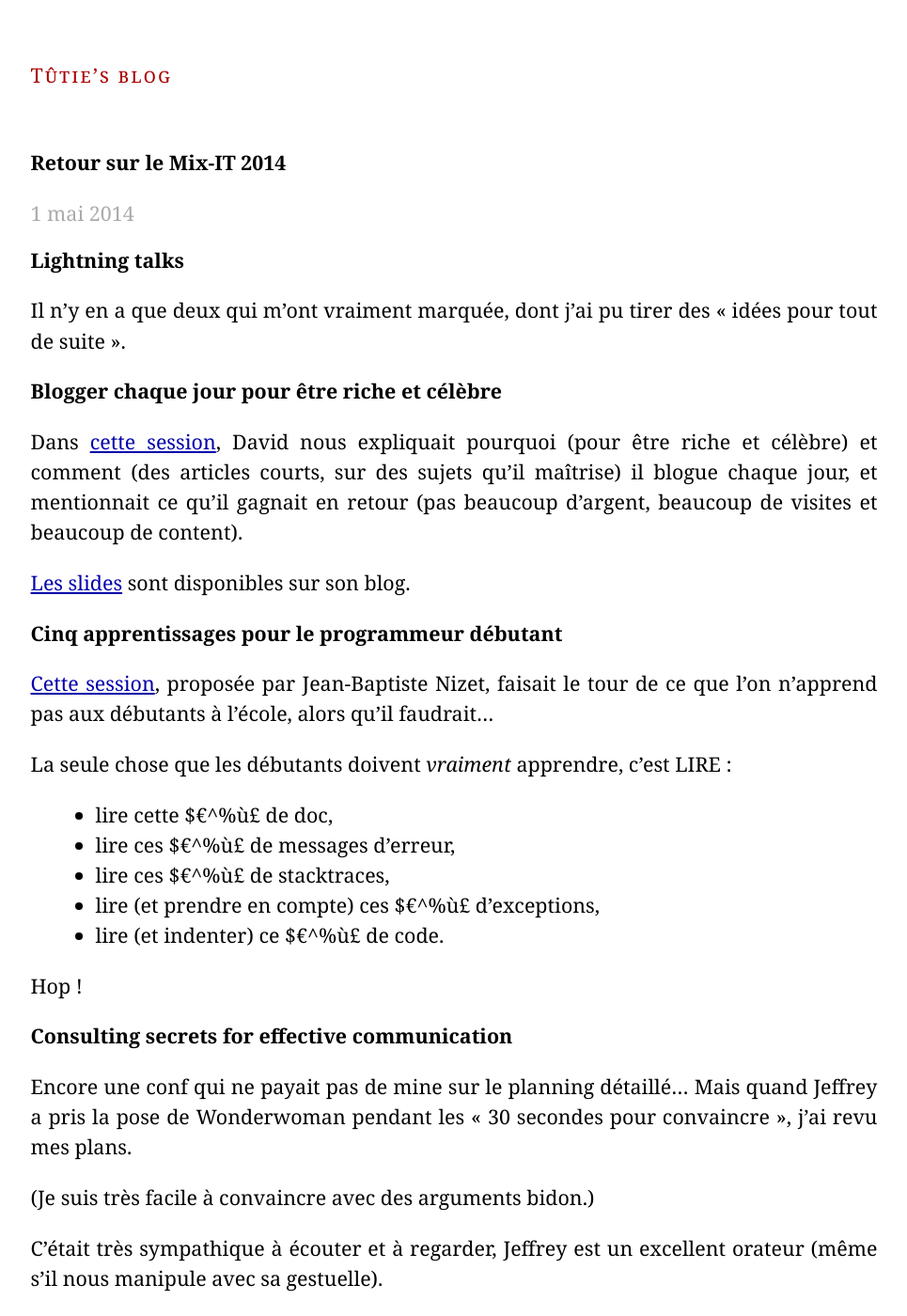
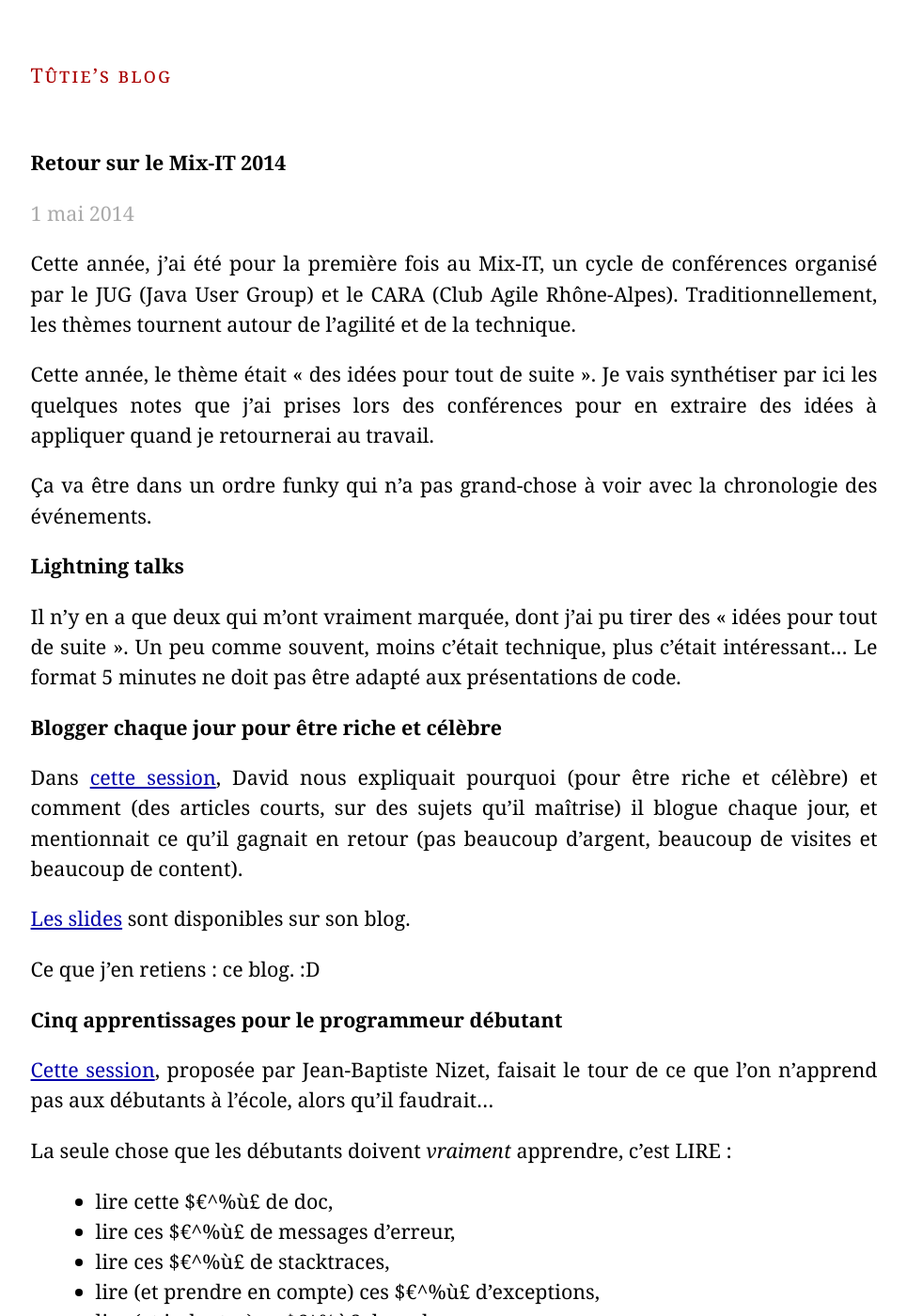
Before and after one commit to tut-tuuut/tut-tuuut.github.io, a Jekyll site: the page built from _posts/2014-05-01-mix-it-2014.md, in a window 1280 px wide and 1400 px high. Shown: the whole window at 94% size, without its empty margins (157-1122 px from the left). Built offline with Jekyll 4.4.1, drawn with Linux system fonts in a browser that asks for light colours; Markdown is read by kramdown in place of the engine named in the settings; some of the changed text lies outside the part shown.

Commit message:
Mod: content modification

```diff
--- a/_posts/2014-05-01-mix-it-2014.md
+++ b/_posts/2014-05-01-mix-it-2014.md
@@ -4,15 +4,23 @@
 tags: mix-it
 ---
 
+Cette année, j'ai été pour la première fois au Mix-IT, un cycle de conférences organisé par le JUG (Java User Group) et le CARA (Club Agile Rhône-Alpes). Traditionnellement, les thèmes tournent autour de l'agilité et de la technique.
+
+Cette année, le thème était « des idées pour tout de suite ». Je vais synthétiser par ici les quelques notes que j'ai prises lors des conférences pour en extraire des idées à appliquer quand je retournerai au travail.
+
+Ça va être dans un ordre funky qui n'a pas grand-chose à voir avec la chronologie des événements.
+
 ## Lightning talks
 
-Il n'y en a que deux qui m'ont vraiment marquée, dont j'ai pu tirer des « idées pour tout de suite ».
+Il n'y en a que deux qui m'ont vraiment marquée, dont j'ai pu tirer des « idées pour tout de suite ». Un peu comme souvent, moins c'était technique, plus c'était intéressant… Le format 5 minutes ne doit pas être adapté aux présentations de code.
 
 ### Blogger chaque jour pour être riche et célèbre
 
 Dans [cette session][light-blog], David nous expliquait pourquoi (pour être riche et célèbre) et comment (des articles courts, sur des sujets qu'il maîtrise) il blogue chaque jour, et mentionnait ce qu'il gagnait en retour (pas beaucoup d'argent, beaucoup de visites et beaucoup de content).
 
 [Les slides][slides-david] sont disponibles sur son blog.
+
+Ce que j'en retiens : ce blog. :D
 
 ### Cinq apprentissages pour le programmeur débutant
 
@@ -25,13 +33,21 @@
 * lire (et prendre en compte) ces $€^%ù£ d'exceptions,
 * lire (et indenter) ce $€^%ù£ de code.
 
-Hop !
+Ce que j'en retiens : quand un débutant me pose des questions, au lieu de lui donner la réponse directement, je vais essayer de le renvoyer vers la doc, de lui dire comment trouver le message d'erreur, etc.
+
+### Les autres
+
+Il y a eu une présentation sur ES6 en pratique (la prochaine version de JS), qui présentait surtout du sucre syntaxique pas vraiment convaincant à mon goût.
+
+Une autre session a abordé les erreurs souvent commises lors de la conception d'API REST. Là encore, je n'ai pas été bien convaincue.
+
+Et enfin, une dernière session intitulée « de l'architecture dans les CSS » présentait un outil d'autoloading de feuilles de style CSS. Bon. Je ne dois pas écrire le CSS comme l'orateur en question, parce que je n'ai pas vraiment vu l'utilité de créer 250 fichiers CSS et de générer automatiquement les règles @import. :)
 
 ## Consulting secrets for effective communication
 
 Encore une conf qui ne payait pas de mine sur le planning détaillé… Mais quand Jeffrey a pris la pose de Wonderwoman pendant les « 30 secondes pour convaincre », j'ai revu mes plans.
 
-(Je suis très facile à convaincre avec des arguments bidon.)
+(Je suis très facile à convaincre avec des arguments bizarres.)
 
 C'était très sympathique à écouter et à regarder, Jeffrey est un excellent orateur (même s'il nous manipule avec sa gestuelle).
 
@@ -40,6 +56,11 @@
 Il nous a ensuite expliqué que, si on n'aimait pas les réunions, il fallait être « présent », ne pas traîner les pieds. Il nous a donné une position à tenir sur nos chaises pour ne pas nous endormir en réunion.
 
 Il nous a aussi expliqué comment parler (et écrire) avec « punch ». Je dois dire que cette partie a été un peu trop gloubiboulguesque à mon goût, je n'en ai pas retenu grand-chose.
+
+**Ce que j'ai retenu de cette session comme « idées pour tout de suite » :**
+* contrôler mes postures, me mettre en position « wonderwoman » pour me mettre en confiance ;
+* être présente à ce que je fais (ne pas lire mes mails en réunion, par exemple) ;
+* après une expérience significative (réunion, conférence, etc.), prendre 30 secondes, pas plus ni moins, pour écrire les trois points principaux à retenir.
 
 [light-blog]: http://www.mix-it.fr/lightning/543/blogger-chaque-jour-pour-etre-riche-et-celebre
 [slides-david]: http://blog.javabien.net/2014/04/29/
```
